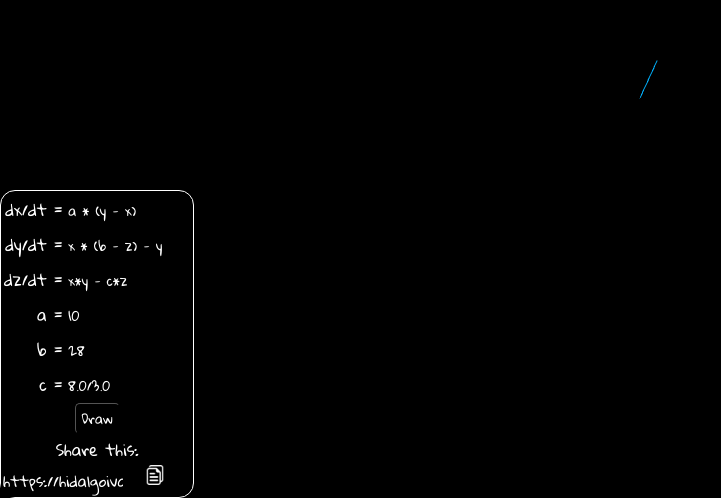
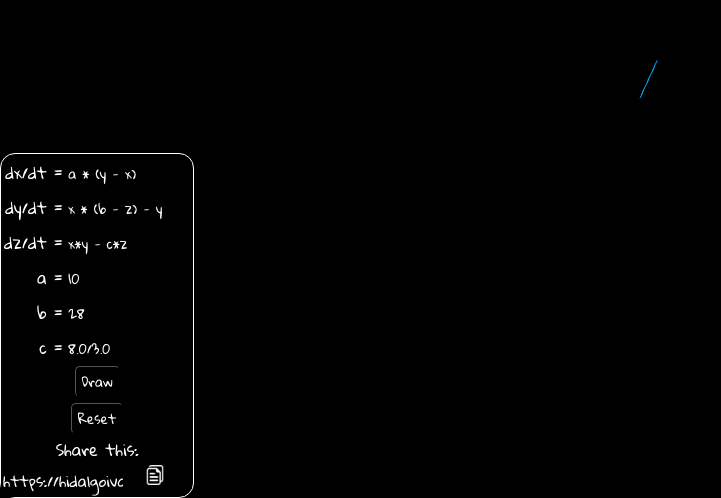
Before and after one commit to HidalgoIvan/StrangeAttractors, a plain HTML site: page index.html in a window 1280 px wide. Shown: the part 302-800 px from the top of the page, without its empty margins (0-721 px from the left). Drawn offline with nearby package versions, Linux system fonts and the light colour scheme; animation ran at ten frames a second.

Commit message:
Reset button

```diff
--- a/index.html
+++ b/index.html
@@ -58,6 +58,7 @@
                 </tr>
             </table>
             <button class="button" id="draw">Draw</button>
+            <a href="https://hidalgoivan.github.io/StrangeAttractors/" style="text-align: center; margin-top: 5px;"><button class="button">Reset</button></a>
             <div style="text-align: center;">
                 Share this:
             </div>
```
